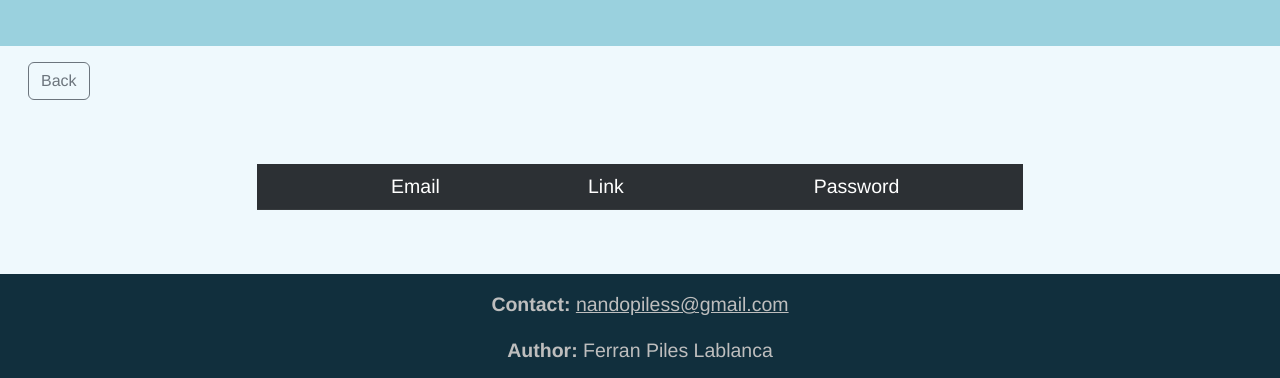
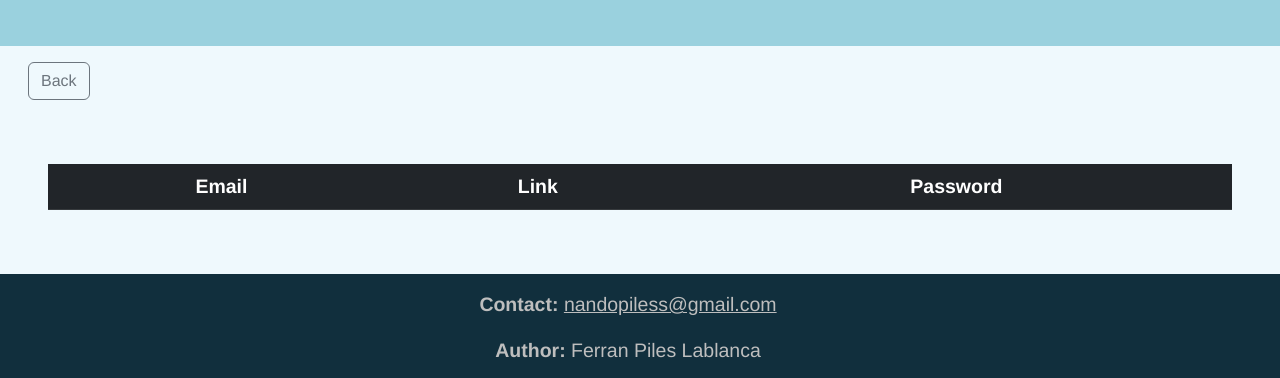
Before and after one commit to nandopiles/RandomPwdGenerator, a plain HTML site: page Views/ListPasswords.html in a window 1280 px wide. Shown: the part 224-602 px from the top of the page. Drawn offline with nearby package versions, Linux system fonts and the light colour scheme; some packages are replaced by stand-ins of ours; a script that the page names is missing.

Commit message:
Table displayed without filtering with the searchbox

```diff
--- a/App/ListPasswords.js
+++ b/App/ListPasswords.js
@@ -1 +1,19 @@
+const loadPasswords = () => {
+    const passwordList = JSON.parse(localStorage.getItem('passwordList')) || [];
+
+    document.getElementById('password-table-body').innerHTML = "";
+    passwordList.forEach(element => {
+        const row = `
+        <tr>
+            <td>${element.emailValue}</td>
+            <td>${element.linkValue}</td>
+            <td>${element.passwordValue}</td>
+        </tr>`
+        document.getElementById('password-table-body').innerHTML += row;
+    });
+};
+
+
+
 document.getElementById('back-btn').addEventListener('click', () => window.location = 'Index.html');
+loadPasswords();
--- a/Views/ListPasswords.html
+++ b/Views/ListPasswords.html
@@ -56,31 +56,31 @@
         <div class="d-flex row p-5" id="table-container">
             <div class="container-fluid">
                 <div class="row justify-content-center align-items-center">
-                    <div class="col-md-8">
                     <table class="table table-striped table-hover table-dark">
-                            <th>
-                            <td>Email</td>
-                            <td>Link</td>
-                            <td>Password</td>
-                            </th>
+                        <thead>
+                            <tr>
+                                <th>Email</th>
+                                <th>Link</th>
+                                <th>Password</th>
+                            </tr>
+                        </thead>
                         <tbody id="password-table-body"></tbody>
                     </table>
                 </div>
             </div>
         </div>
-        </div>
-    </div>
 
         <!-- Footer -->
-    <footer class="py-3">
-        <div class="container text-center">
+        <footer class="d-flex row py-3">
+            <div class="row container-fluid text-center">
                 <p><strong>Contact:</strong> <a href="mailto:nandopiless@gmail.com" class="mail"
                         target="_blank">nandopiless@gmail.com</a></p>
                 <p><strong>Author:</strong> Ferran Piles Lablanca</p>
                 <!-- GitHub Icon -->
+                <article>
                     <a class="rrss" href="https://github.com/nandopiles" target="_blank">
-                <svg xmlns="http://www.w3.org/2000/svg" width="25" height="25" fill="currentColor" class="bi bi-github"
-                    viewBox="0 0 16 16">
+                        <svg xmlns="http://www.w3.org/2000/svg" width="25" height="25" fill="currentColor"
+                            class="bi bi-github" viewBox="0 0 16 16">
                             <path
                                 d="M8 0C3.58 0 0 3.58 0 8c0 3.54 2.29 6.53 5.47 7.59.4.07.55-.17.55-.38 0-.19-.01-.82-.01-1.49-2.01.37-2.53-.49-2.69-.94-.09-.23-.48-.94-.82-1.13-.28-.15-.68-.52-.01-.53.63-.01 1.08.58 1.23.82.72 1.21 1.87.87 2.33.66.07-.52.28-.87.51-1.07-1.78-.2-3.64-.89-3.64-3.95 0-.87.31-1.59.82-2.15-.08-.2-.36-1.02.08-2.12 0 0 .67-.21 2.2.82.64-.18 1.32-.27 2-.27.68 0 1.36.09 2 .27 1.53-1.04 2.2-.82 2.2-.82.44 1.1.16 1.92.08 2.12.51.56.82 1.27.82 2.15 0 3.07-1.87 3.75-3.65 3.95.29.25.54.73.54 1.48 0 1.07-.01 1.93-.01 2.2 0 .21.15.46.55.38A8.012 8.012 0 0 0 16 8c0-4.42-3.58-8-8-8z">
                             </path>
@@ -95,6 +95,7 @@
                             </path>
                         </svg>
                     </a>
+                </article>
             </div>
         </footer>
 
```
Lines whose indentation alone changed are shown as unchanged.
